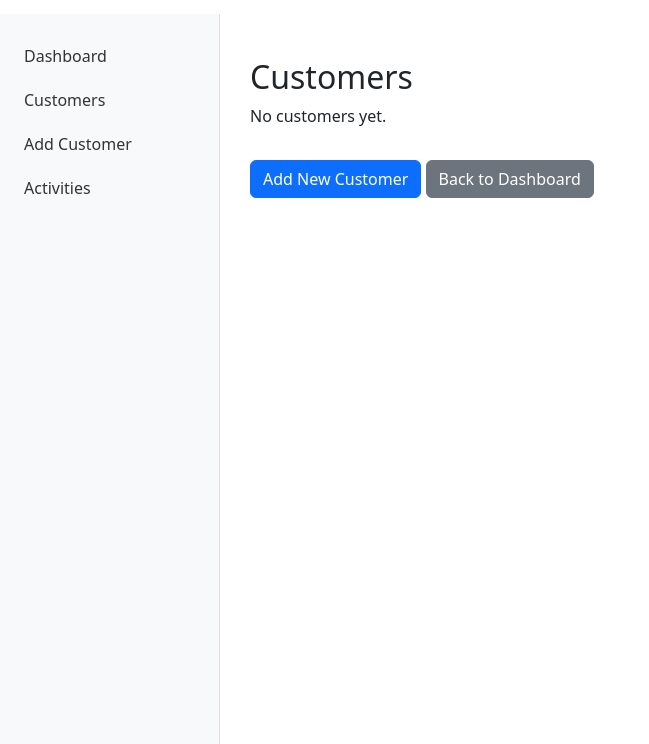
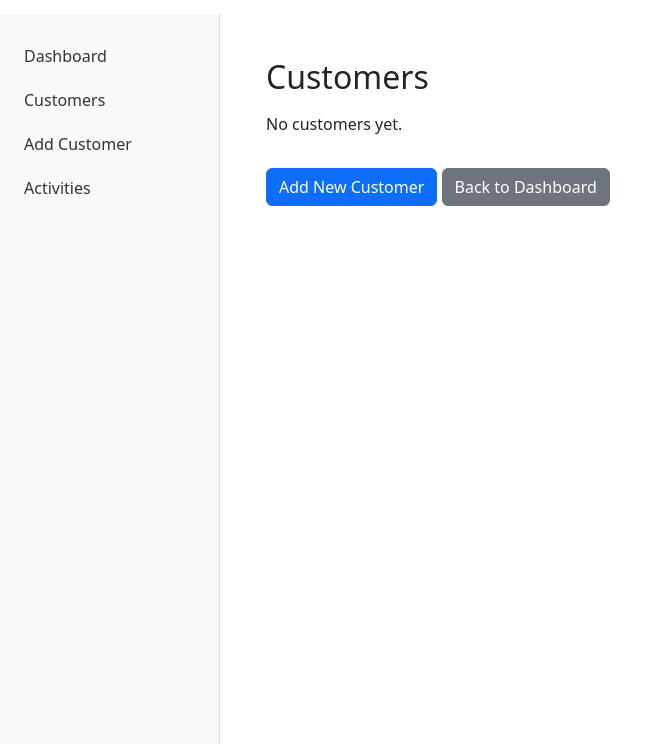
Before and after one commit to RobertMochnacky/kartoteka, a Flask app: template app/templates/customers.html in a window 1280 px wide. Shown: the part 56-800 px from the top of the page, without its empty margins (0-649 px from the left). Run offline with Flask 3, Linux system fonts and the light colour scheme; the template is opened without the code that fills it, so the values that code supplies are empty; the visitor is signed in with stand-in values (Sample User, id 1).

Commit message:
Update customers.html

```diff
--- a/app/templates/customers.html
+++ b/app/templates/customers.html
@@ -3,10 +3,11 @@
 {% block title %}Customers{% endblock %}
 
 {% block content %}
+<div class="px-3">
     <h2 class="mt-4">Customers</h2>
 
     {% if customers %}
-    <ul class="list-group">
+        <ul class="list-group mt-3">
         {% for customer in customers %}
             <li class="list-group-item">
                 <strong>{{ customer.name }}</strong> - {{ customer.email }}
@@ -20,9 +21,10 @@
         {% endfor %}
         </ul>
     {% else %}
-    <p>No customers yet.</p>
+        <p class="mt-3">No customers yet.</p>
     {% endif %}
 
     <a href="{{ url_for('main.add_customer') }}" class="btn btn-primary mt-3">Add New Customer</a>
     <a href="{{ url_for('main.dashboard') }}" class="btn btn-secondary mt-3">Back to Dashboard</a>
+</div>
 {% endblock %}
```
Lines whose indentation alone changed are shown as unchanged.
